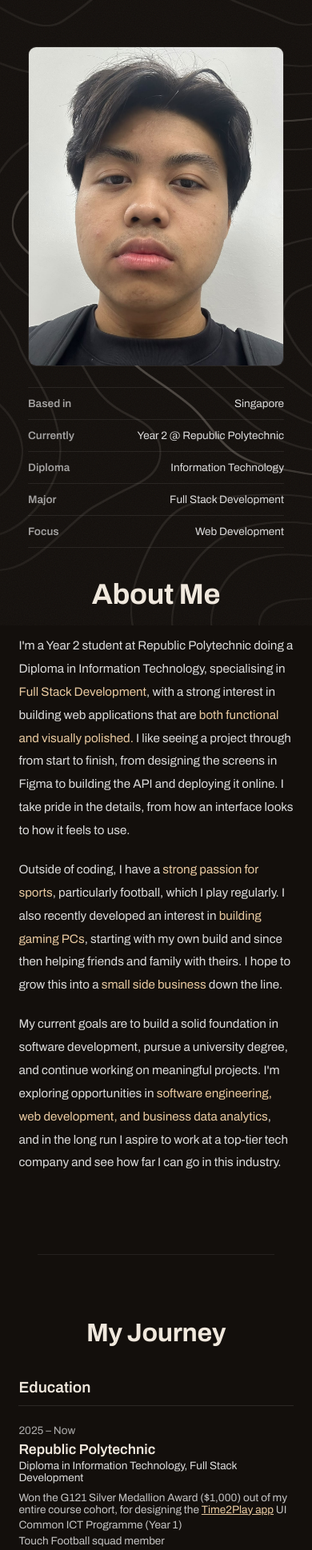
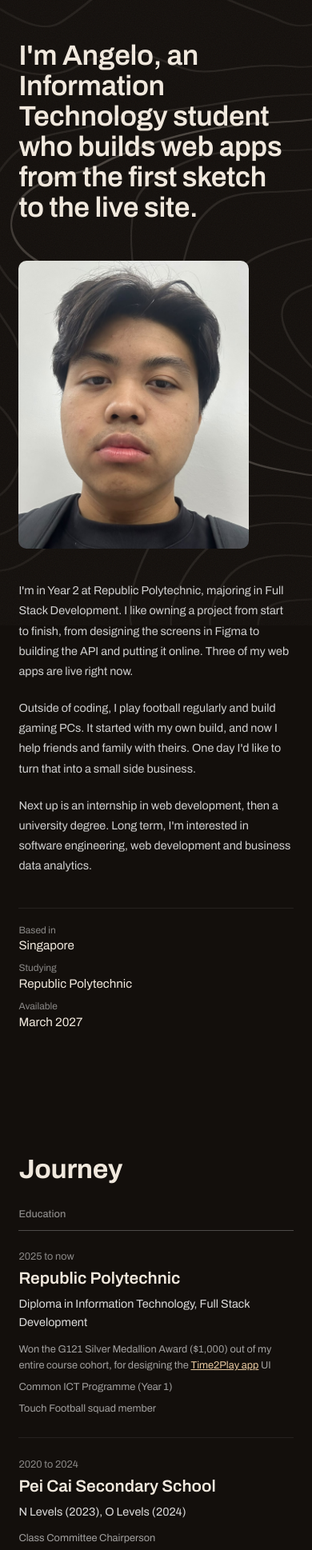
Before and after one commit to Aangelo555/Angelo-s-Portfolio-Website, a plain HTML site: page about.html in a window 390 px wide. Shown: the part 62-2000 px from the top of the page at 80% size. Drawn offline with nearby package versions, Linux system fonts and the light colour scheme; animation ran at ten frames a second.

Commit message:
Redesign about page

```diff
--- a/about.html
+++ b/about.html
@@ -4,7 +4,7 @@
     <meta charset="UTF-8" />
     <meta name="viewport" content="width=device-width, initial-scale=1.0" />
     <title>About | Angelo Howe</title>
-    <meta name="description" content="Portfolio of Angelo Howe, a Year 2 Information Technology student at Republic Polytechnic specialising in Full Stack Development. Projects, skills and contact details.">
+    <meta name="description" content="About Angelo Howe, a Year 2 Information Technology student at Republic Polytechnic specialising in Full Stack Development. Education, volunteering and tech stack.">
     <link rel="stylesheet" href="css/style.css" />
     <link rel="stylesheet" href="css/mediaqueries.css" />
     <link rel="stylesheet" href="css/navbar.css">
@@ -28,73 +28,67 @@
         </nav>
     </header>
 
-    <!-- ===== ABOUT ===== -->
-    <section class="about" id="about">
-        <div class="about-container reveal">
-            <div class="about-img">
+    <!-- ===== INTRO =====
+         one big sentence instead of a title, it says who I am straight away -->
+    <section class="about-intro">
+        <h1 class="reveal">I'm Angelo, an Information Technology student who builds web apps from the first sketch to the live site.</h1>
+    </section>
+
+    <!-- ===== PHOTO AND BIO ===== -->
+    <section class="about-main">
+        <div class="about-photo reveal">
             <img src="./assets/profile-pic.jpeg" alt="Angelo Howe">
-                <div class="about-facts">
-                    <div class="fact-row">
-                        <span class="fact-label">Based in</span>
-                        <span class="fact-value">Singapore</span>
         </div>
-                    <div class="fact-row">
-                        <span class="fact-label">Currently</span>
-                        <span class="fact-value">Year 2 @ Republic Polytechnic</span>
+
+        <div class="about-bio reveal">
+            <p>I'm in Year 2 at Republic Polytechnic, majoring in Full Stack Development. I like owning a project from start to finish, from designing the screens in Figma to building the API and putting it online. Three of my web apps are live right now.</p>
+            <p>Outside of coding, I play football regularly and build gaming PCs. It started with my own build, and now I help friends and family with theirs. One day I'd like to turn that into a small side business.</p>
+            <p>Next up is an internship in web development, then a university degree. Long term, I'm interested in software engineering, web development and business data analytics.</p>
+
+            <!-- quick facts in one line -->
+            <dl class="about-facts">
+                <div>
+                    <dt>Based in</dt>
+                    <dd>Singapore</dd>
                 </div>
-                    <div class="fact-row">
-                        <span class="fact-label">Diploma</span>
-                        <span class="fact-value">Information Technology</span>
+                <div>
+                    <dt>Studying</dt>
+                    <dd>Republic Polytechnic</dd>
                 </div>
-                    <div class="fact-row">
-                        <span class="fact-label">Major</span>
-                        <span class="fact-value">Full Stack Development</span>
+                <div>
+                    <dt>Available</dt>
+                    <dd>March 2027</dd>
                 </div>
-                    <div class="fact-row">
-                        <span class="fact-label">Focus</span>
-                        <span class="fact-value">Web Development</span>
-                    </div>
-                </div>
-            </div>
-            <div class="about-content">
-                <h2 class="about-title">About Me</h2>
-                <p>I'm a Year 2 student at Republic Polytechnic doing a Diploma in Information Technology, specialising in <span>Full Stack Development</span>, with a strong interest in building web applications that are <span>both functional and visually polished.</span> I like seeing a project through from start to finish, from designing the screens in Figma to building the API and deploying it online. I take pride in the details, from how an interface looks to how it feels to use.</p>
-                <p>Outside of coding, I have a <span>strong passion for sports</span>, particularly football, which I play regularly. I also recently developed an interest in <span>building gaming PCs</span>, starting with my own build and since then helping friends and family with theirs. I hope to grow this into a <span>small side business</span> down the line.</p>
-                <p>My current goals are to build a solid foundation in software development, pursue a university degree, and continue working on meaningful projects. I'm exploring opportunities in <span>software engineering, web development, and business data analytics</span>, and in the long run I aspire to work at a top-tier tech company and see how far I can go in this industry.</p>
-            </div>
+            </dl>
         </div>
     </section>
 
-    <div class="divider"></div>
+    <!-- ===== JOURNEY =====
+         every row: year, name, then the details on the right -->
+    <section class="about-section">
+        <h2 class="about-head reveal">Journey</h2>
 
-    <!-- ===== JOURNEY ===== -->
-    <section class="journey" id="journey">
-        <div class="journey-wrapper">
-            <h2 class="section-title reveal">My Journey</h2>
-
-            <!-- ----- Education ----- -->
-            <div class="journey-group reveal">
-                <h3 class="journey-label">Education</h3>
-
+        <div class="journey-group">
+            <h3 class="group-label reveal">Education</h3>
+            <div class="stagger">
                 <div class="journey-row">
-                    <span class="journey-side">2025 – Now</span>
-                    <div class="journey-body">
+                    <span class="journey-year">2025 to now</span>
                     <h4>Republic Polytechnic</h4>
-                        <p class="journey-sub">Diploma in Information Technology, Full Stack Development</p>
-                        <ul class="journey-points">
+                    <div class="journey-detail">
+                        <p>Diploma in Information Technology, Full Stack Development</p>
+                        <ul>
                             <li>Won the G121 Silver Medallion Award ($1,000) out of my entire course cohort, for designing the <a href="./projects.html#time2play">Time2Play app</a> UI</li>
                             <li>Common ICT Programme (Year 1)</li>
                             <li>Touch Football squad member</li>
                         </ul>
                     </div>
                 </div>
-
                 <div class="journey-row">
-                    <span class="journey-side">2020 – 2024</span>
-                    <div class="journey-body">
+                    <span class="journey-year">2020 to 2024</span>
                     <h4>Pei Cai Secondary School</h4>
-                        <p class="journey-sub">N Levels (2023), O Levels (2024)</p>
-                        <ul class="journey-points">
+                    <div class="journey-detail">
+                        <p>N Levels (2023), O Levels (2024)</p>
+                        <ul>
                             <li>Class Committee Chairperson</li>
                             <li>Received the Eagles Edusave Award for Achievement, Good Leadership and Service (MOE)</li>
                             <li>Volleyball team member</li>
@@ -102,25 +96,24 @@
                     </div>
                 </div>
             </div>
+        </div>
 
-            <!-- ----- Beyond the classroom ----- -->
-            <div class="journey-group reveal">
-                <h3 class="journey-label">Beyond the Classroom</h3>
-
+        <div class="journey-group">
+            <h3 class="group-label reveal">Beyond the classroom</h3>
+            <div class="stagger">
                 <div class="journey-row">
-                    <span class="journey-side">2026</span>
-                    <div class="journey-body">
+                    <span class="journey-year">2026</span>
                     <h4>Clean Up for A Sustainable Future</h4>
-                        <p class="journey-sub">Led a team of 6 Republic Polytechnic students to clear litter across Woodlands Waterfront and Admiralty Park</p>
+                    <div class="journey-detail">
+                        <p>Led a team of 6 Republic Polytechnic students to clear litter across Woodlands Waterfront and Admiralty Park</p>
                     </div>
                 </div>
-
                 <div class="journey-row">
-                    <span class="journey-side">2020 – Now</span>
-                    <div class="journey-body">
+                    <span class="journey-year">2020 to now</span>
                     <h4>Volunteering</h4>
-                        <p class="journey-sub">Community service with 4 organisations since 2020</p>
-                        <ul class="journey-points">
+                    <div class="journey-detail">
+                        <p>Community service with 4 organisations since 2020</p>
+                        <ul>
                             <li><strong>Youth Corps Singapore:</strong> Joined beach clean-ups to help protect Singapore's coastline</li>
                             <li><strong>Meals on Wheels:</strong> Delivered meals to 20+ homes across Bukit Batok for elderly residents who can't cook for themselves</li>
                             <li><strong>St Luke's ElderCare:</strong> Made videos with my team to keep isolated elderly residents entertained during COVID-19</li>
@@ -128,27 +121,24 @@
                         </ul>
                     </div>
                 </div>
-
                 <div class="journey-row">
-                    <span class="journey-side">2020</span>
-                    <div class="journey-body">
+                    <span class="journey-year">2020</span>
                     <h4>Lions Clubs International</h4>
-                        <p class="journey-sub">Organised a school donation drive, rallying students to donate to low-income families</p>
+                    <div class="journey-detail">
+                        <p>Organised a school donation drive, rallying students to donate to low-income families</p>
                     </div>
                 </div>
             </div>
         </div>
     </section>
 
-    <div class="divider"></div>
+    <!-- ===== TECH STACK ===== -->
+    <section class="about-section">
+        <h2 class="about-head reveal">Tech stack</h2>
 
-    <!-- ===== SKILLS ===== -->
-    <section class="skills" id="skills">
-        <div class="journey-wrapper">
-            <h2 class="section-title reveal">My Tech Stack</h2>
-            <div class="reveal">
-                <div class="journey-row">
-                    <span class="journey-side">Languages</span>
+        <div class="stagger">
+            <div class="stack-row">
+                <h3>Languages</h3>
                 <div class="tech-list">
                     <span class="tech-item"><img src="https://cdn.jsdelivr.net/gh/devicons/devicon/icons/python/python-original.svg" alt="">Python</span>
                     <span class="tech-item"><img src="https://cdn.jsdelivr.net/gh/devicons/devicon/icons/javascript/javascript-original.svg" alt="">JavaScript</span>
@@ -156,8 +146,8 @@
                     <span class="tech-item"><img src="https://cdn.jsdelivr.net/gh/devicons/devicon/icons/css3/css3-original.svg" alt="">CSS</span>
                 </div>
             </div>
-                <div class="journey-row">
-                    <span class="journey-side">Frameworks</span>
+            <div class="stack-row">
+                <h3>Frameworks</h3>
                 <div class="tech-list">
                     <span class="tech-item"><img src="https://cdn.jsdelivr.net/gh/devicons/devicon/icons/react/react-original.svg" alt="">React</span>
                     <span class="tech-item"><img src="https://cdn.jsdelivr.net/gh/devicons/devicon/icons/nodejs/nodejs-original.svg" alt="">Node.js + Express</span>
@@ -166,15 +156,15 @@
                     <span class="tech-item"><img src="https://cdn.jsdelivr.net/gh/devicons/devicon/icons/pandas/pandas-original.svg" alt="" class="icon-white">pandas</span>
                 </div>
             </div>
-                <div class="journey-row">
-                    <span class="journey-side">Databases</span>
+            <div class="stack-row">
+                <h3>Databases</h3>
                 <div class="tech-list">
                     <span class="tech-item"><img src="https://cdn.jsdelivr.net/gh/devicons/devicon/icons/mongodb/mongodb-original.svg" alt="">MongoDB</span>
                     <span class="tech-item"><img src="https://cdn.jsdelivr.net/gh/devicons/devicon/icons/mysql/mysql-original.svg" alt="" class="icon-white">MySQL</span>
                 </div>
             </div>
-                <div class="journey-row">
-                    <span class="journey-side">Tools</span>
+            <div class="stack-row">
+                <h3>Tools</h3>
                 <div class="tech-list">
                     <span class="tech-item"><img src="https://cdn.jsdelivr.net/gh/devicons/devicon/icons/git/git-original.svg" alt="">Git</span>
                     <span class="tech-item"><img src="https://cdn.jsdelivr.net/gh/devicons/devicon/icons/github/github-original.svg" alt="" class="icon-white">GitHub</span>
@@ -184,29 +174,28 @@
                     <span class="tech-item"><img src="https://cdn.jsdelivr.net/gh/devicons/devicon/icons/jenkins/jenkins-original.svg" alt="">Jenkins</span>
                 </div>
             </div>
-                <div class="journey-row">
-                    <span class="journey-side">Hosting</span>
+            <div class="stack-row">
+                <h3>Hosting</h3>
                 <div class="tech-list">
                     <span class="tech-item"><img src="https://cdn.jsdelivr.net/gh/devicons/devicon/icons/vercel/vercel-original.svg" alt="" class="icon-white">Vercel</span>
                     <span class="tech-item"><img src="https://api.iconify.design/simple-icons/render.svg?color=%23ffffff" alt="">Render</span>
                     <span class="tech-item"><img src="https://cdn.jsdelivr.net/gh/devicons/devicon/icons/azure/azure-original.svg" alt="">Azure</span>
                 </div>
             </div>
-                <div class="journey-row">
-                    <span class="journey-side">Design</span>
+            <div class="stack-row">
+                <h3>Design</h3>
                 <div class="tech-list">
                     <span class="tech-item"><img src="https://cdn.jsdelivr.net/gh/devicons/devicon/icons/figma/figma-original.svg" alt="">Figma</span>
                     <span class="tech-item"><img src="https://cdn.jsdelivr.net/gh/devicons/devicon/icons/photoshop/photoshop-original.svg" alt="">Photoshop</span>
                     <span class="tech-item"><img src="https://cdn.jsdelivr.net/gh/devicons/devicon/icons/illustrator/illustrator-original.svg" alt="">Illustrator</span>
                 </div>
             </div>
-                <div class="journey-row">
-                    <span class="journey-side">Data and automation</span>
+            <div class="stack-row">
+                <h3>Data and automation</h3>
                 <div class="tech-list">
                     <span class="tech-item"><img src="https://api.iconify.design/logos/tableau-icon.svg" alt="">Tableau</span>
                     <span class="tech-item"><img src="https://api.iconify.design/simple-icons/powerautomate.svg?color=%230066ff" alt="">Power Automate</span>
                     <span class="tech-item"><img src="https://api.iconify.design/logos/n8n-icon.svg" alt="">n8n</span>
-                    </div>
                 </div>
             </div>
         </div>
--- a/css/mediaqueries.css
+++ b/css/mediaqueries.css
@@ -33,14 +33,6 @@
 
     .home {
         gap: 4rem;
-    }
-
-    .about {
-        padding-top: 15rem;
-    }
-
-    .about-container {
-        gap: 6rem;
     }
 }
 
@@ -146,23 +138,6 @@
         height: auto;
     }
 
-    /* About */
-    .about-container {
-        grid-template-columns: 1fr;
-        gap: 5rem;
-    }
-
-    .about-img {
-        width: 100%;
-        max-width: 40rem;
-        margin: 0 auto;
-    }
-
-    .about-title {
-        font-size: 5rem;
-        text-align: center;
-    }
-
     /* Contact page */
     .contact-grid {
         grid-template-columns: 1fr;
@@ -199,17 +174,7 @@
         border-left: none;
     }
 
-    /* About */
-    .about-title {
-        font-size: 4.5rem;
-    }
-
-    /* Titles */
-    .section-title {
-        font-size: 4rem;
-    }
-
-    /* Certs page */
+    /* Certs page title */
     .certs-hero h1 {
         font-size: 5.6rem;
     }
--- a/css/style.css
+++ b/css/style.css
@@ -174,12 +174,6 @@ section {
     padding: 10rem 12%;
 }
 
-.section-title {
-    font-size: 5rem;
-    text-align: center;
-    margin-bottom: 5rem;
-}
-
 /* wide letters for big headings */
 h1, h2 {
     font-stretch: 112%;
@@ -313,167 +307,186 @@ h1, h2 {
 }
 
 /* ========================
-   ABOUT
+   ABOUT PAGE
 ======================== */
-.about {
-    padding-top: 15rem;
+/* the whole page sits on one 12 column grid.
+   bio, journey details and tech chips all start at column 6, so they line up down the page */
+.about-main,
+.journey-row,
+.stack-row {
+    display: grid;
+    grid-template-columns: repeat(12, 1fr);
+    column-gap: 3rem;
 }
 
-.about-container {
-    max-width: 110rem;
-    margin: 0 auto;
-    display: grid;
-    grid-template-columns: 34rem 1fr;
-    gap: 10rem;
+/* ----- Intro ----- */
+.about-intro {
+    padding-top: 20rem;
+    padding-bottom: 10rem;
+}
+
+.about-intro h1 {
+    max-width: 26ch;
+    font-size: 7.2rem;
+    font-weight: 600;
+    line-height: 1.08;
+}
+
+/* ----- Photo and bio ----- */
+.about-main {
+    padding-top: 0;
     align-items: start;
 }
 
-.about-img img {
+.about-photo {
+    grid-column: 1 / span 4;
+    max-width: 42rem;
+    overflow: hidden;
+    border-radius: 10px;
+}
+
+.about-photo img {
+    display: block;
     width: 100%;
     aspect-ratio: 4 / 5;
-    border-radius: 10px;
     object-fit: cover;
-    border: 1px solid var(--line-color);
+    transition: transform 0.8s ease;
 }
 
+/* small zoom on hover */
+.about-photo:hover img {
+    transform: scale(1.02);
+}
+
+.about-bio {
+    grid-column: 6 / span 7;
+    max-width: 76rem; /* keeps lines a comfortable length on big screens */
+}
+
+.about-bio p {
+    font-size: 2rem;
+    line-height: 1.75;
+    color: rgba(255, 255, 255, 0.8);
+    margin-bottom: 2.6rem;
+}
+
+/* three facts side by side under the bio */
 .about-facts {
-    margin-top: 3rem;
-    display: flex;
-    flex-direction: column;
+    display: grid;
+    grid-template-columns: repeat(3, 1fr);
+    gap: 3rem;
+    margin-top: 5rem;
+    padding-top: 2.4rem;
     border-top: 1px solid var(--line-color);
 }
 
-.fact-row {
-    display: flex;
-    justify-content: space-between;
-    align-items: center;
-    gap: 2rem;
-    padding: 1.5rem 0;
-    border-bottom: 1px solid var(--line-color);
+.about-facts dt {
+    font-size: 1.5rem;
+    color: rgba(255, 255, 255, 0.5);
+    margin-bottom: 0.6rem;
 }
 
-.fact-label {
-    font-size: 1.7rem;
-    color: rgba(255, 255, 255, 0.6);
-    font-weight: 600;
-    white-space: nowrap;
+.about-facts dd {
+    font-size: 1.9rem;
 }
 
-.fact-value {
-    font-size: 1.7rem;
-    color: rgba(255, 255, 255, 0.85);
-    font-weight: 400;
-    text-align: right;
-}
-
-.about-title {
-    font-size: 7rem;
+/* ----- Journey and tech stack ----- */
+.about-head {
+    font-size: 5.2rem;
     font-weight: 700;
     line-height: 1;
     margin-bottom: 4rem;
 }
 
-.about-content p {
-    font-size: 1.9rem;
-    line-height: 1.9;
-    color: rgba(255, 255, 255, 0.85);
-    margin-bottom: 2.5rem;
+.journey-group + .journey-group {
+    margin-top: 6rem;
 }
 
-/* ========================
-   JOURNEY (ABOUT PAGE)
-======================== */
-.journey-wrapper {
-    max-width: 110rem;
-    margin: 0 auto;
+.group-label {
+    font-size: 1.6rem;
+    font-weight: 500;
+    color: rgba(255, 255, 255, 0.5);
+    padding-bottom: 1.6rem;
+    border-bottom: 1px solid rgba(255, 255, 255, 0.25);
 }
 
-.journey-group {
-    margin-bottom: 6rem;
+/* year, name, details */
+.journey-row {
+    align-items: baseline;
+    padding: 3.2rem 0;
+    border-bottom: 1px solid var(--line-color);
 }
 
-.journey-group:last-child {
-    margin-bottom: 0;
+.journey-year {
+    grid-column: 1 / span 2;
+    font-size: 1.6rem;
+    color: rgba(255, 255, 255, 0.5);
 }
 
-.journey-label {
-    font-size: 2.4rem;
+.journey-row h4 {
+    grid-column: 3 / span 3;
+    font-size: 2.6rem;
     font-weight: 600;
-    margin-bottom: 1.5rem;
+    line-height: 1.2;
 }
 
-.journey-row {
-    display: grid;
-    grid-template-columns: 16rem 1fr;
-    gap: 3rem;
-    padding: 2.5rem 0;
-    border-top: 1px solid rgba(255, 255, 255, 0.1);
+.journey-detail {
+    grid-column: 6 / span 7;
 }
 
-.journey-side {
-    font-size: 1.7rem;
-    color: rgba(255, 255, 255, 0.65);
-    padding-top: 0.4rem;
+.journey-detail p {
+    font-size: 1.8rem;
+    line-height: 1.6;
+    color: rgba(255, 255, 255, 0.85);
 }
 
-.journey-body h4 {
+.journey-detail ul {
+    list-style: none;
+    margin-top: 1.4rem;
+    display: flex;
+    flex-direction: column;
+    gap: 0.8rem;
+}
+
+.journey-detail li {
+    font-size: 1.6rem;
+    line-height: 1.6;
+    color: rgba(255, 255, 255, 0.6);
+}
+
+/* organisation names */
+.journey-detail strong {
+    font-weight: 500;
+    color: rgba(255, 255, 255, 0.85);
+}
+
+.journey-detail a {
+    color: var(--main-color);
+    text-decoration: underline;
+}
+
+/* category on the left, chips from column 6 */
+.stack-row {
+    align-items: center;
+    padding: 2.4rem 0;
+    border-bottom: 1px solid var(--line-color);
+}
+
+.stack-row:first-child {
+    border-top: 1px solid rgba(255, 255, 255, 0.25);
+}
+
+.stack-row h3 {
+    grid-column: 1 / span 5;
     font-size: 2.2rem;
     font-weight: 600;
 }
 
-.journey-sub {
-    font-size: 1.7rem;
-    color: rgba(255, 255, 255, 0.85);
-    margin-top: 0.4rem;
+.stack-row .tech-list {
+    grid-column: 6 / span 7;
 }
 
-.journey-points {
-    list-style: none;
-    margin-top: 1.2rem;
-    display: flex;
-    flex-direction: column;
-    gap: 0.6rem;
-}
-
-.journey-points li {
-    font-size: 1.7rem;
-    color: rgba(255, 255, 255, 0.75);
-}
-
-/* less space when there is no subtitle */
-.journey-body h4 + .journey-points {
-    margin-top: 0.8rem;
-}
-
-/* organisation names */
-.journey-points strong {
-    font-weight: 500;
-    color: rgba(255, 255, 255, 0.9);
-}
-
-.journey-points a {
-    color: var(--main-color);
-    text-decoration: underline;
-}
-
-@media (max-width: 600px) {
-    .journey-row {
-        grid-template-columns: 1fr;
-        gap: 0.8rem;
-    }
-}
-
-/* ========================
-   SKILLS / TECH STACK
-======================== */
-.skills .journey-row {
-    align-items: center;
-}
-
-.skills .journey-side {
-    padding-top: 0;
-}
-
+/* tech chips with their logos */
 .tech-list {
     display: flex;
     flex-wrap: wrap;
@@ -489,7 +502,7 @@ h1, h2 {
     border: 1px solid rgba(255, 255, 255, 0.1);
     border-radius: 8px;
     padding: 0.7rem 1.2rem;
-    transition: 0.3s ease;
+    transition: border-color 0.3s ease;
 }
 
 .tech-item:hover {
@@ -504,6 +517,63 @@ h1, h2 {
 /* makes black logos white */
 .tech-item .icon-white {
     filter: brightness(0) invert(1);
+}
+
+/* tablets: photo and bio side by side but tighter, rows stack */
+@media (max-width: 991px) {
+    .about-intro {
+        padding-top: 14rem;
+        padding-bottom: 6rem;
+    }
+
+    .about-intro h1 {
+        font-size: 5.2rem;
+    }
+
+    .about-photo {
+        grid-column: 1 / span 12;
+        max-width: 36rem;
+        margin-bottom: 5rem;
+    }
+
+    .about-bio {
+        grid-column: 1 / span 12;
+    }
+
+    .journey-row,
+    .stack-row {
+        row-gap: 1rem;
+    }
+
+    .journey-year {
+        grid-column: 1 / span 12;
+    }
+
+    .journey-row h4,
+    .journey-detail,
+    .stack-row h3,
+    .stack-row .tech-list {
+        grid-column: 1 / span 12;
+    }
+
+    .about-head {
+        font-size: 4.2rem;
+    }
+}
+
+@media (max-width: 600px) {
+    .about-intro h1 {
+        font-size: 4.4rem;
+    }
+
+    .about-bio p {
+        font-size: 1.8rem;
+    }
+
+    .about-facts {
+        grid-template-columns: 1fr;
+        gap: 1.6rem;
+    }
 }
 
 /* ========================
```
Lines whose indentation alone changed are shown as unchanged.
